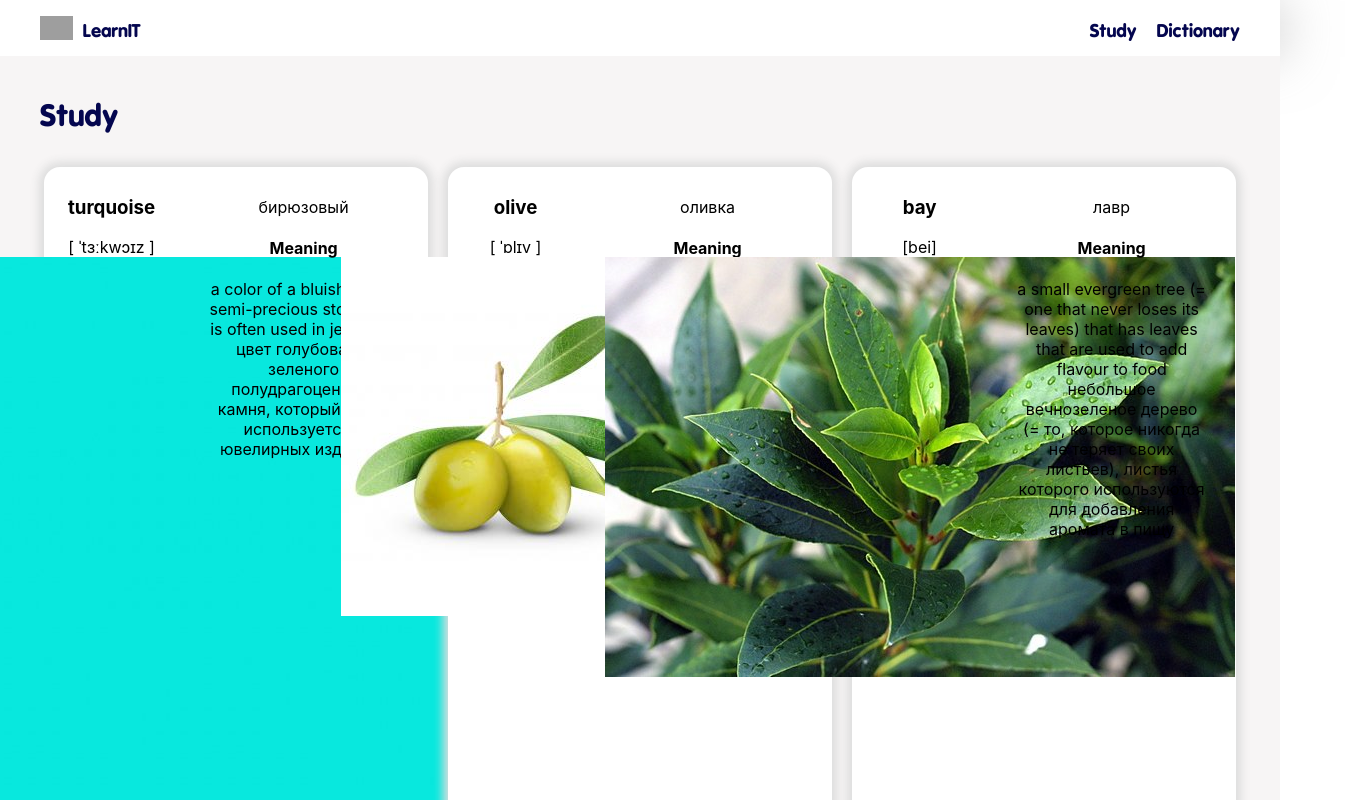
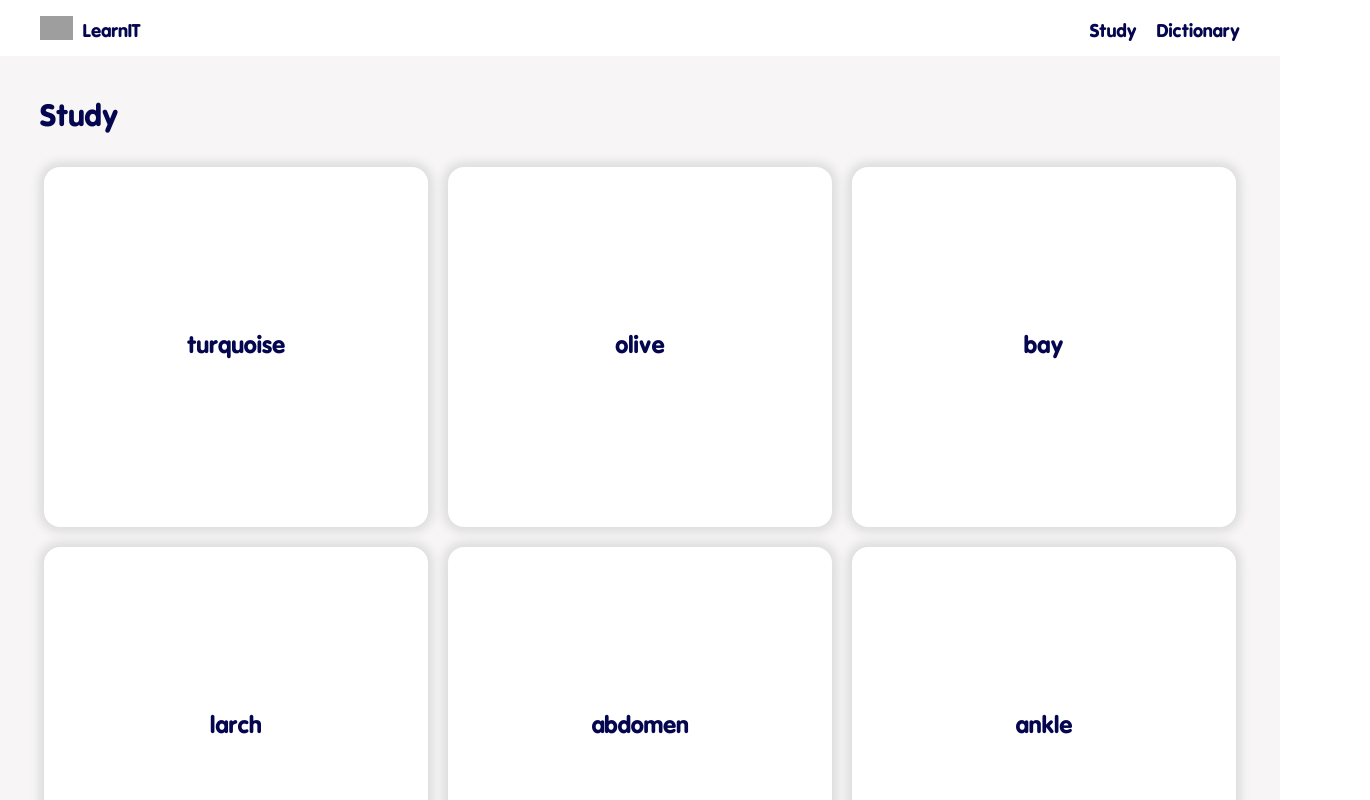
Before and after one commit to RomanovaCute/foreign-words-react, a React (Create React App) app in the folder app/: page / in a window 1280 px wide. Shown: the top 800 px of the page, 1370 px wide, since content can reach past the window. Built offline with nearby package versions, Linux system fonts and the light colour scheme; grey boxes are pictures that could not be loaded.

Commit message:
add: add flipping

```diff
--- a/app/src/components/card/card.jsx
+++ b/app/src/components/card/card.jsx
@@ -1,49 +1,115 @@
+import React, { useState } from 'react';
 import styled from 'styled-components'
+import { keyframes } from 'styled-components'
+
+const rotate = keyframes`
+  from {
+    transform: rotateY(0deg);
+  }
+
+  to {
+    transform: rotateY(180deg);
+  }
+`
 
 const CustomCard = styled.div`
     display: flex;
     width: 30%;
-    // position: absolute;
+    height: 360px;
     background: #fff;
     box-shadow: 0 0 10px 5px rgba(221, 221, 221, 1);
     border-radius: 16px;
+    cursor: pointer;
 `
 const WordBox = styled.div`
     display: flex;
     flex-direction: column;
-    padding: 10px;
-    width: 30%;
+    padding: 20px;
+    width: 40%;
     align-items: center;
+
+    img{
+        margin-top: 20px;
+        width: 70%;
+        border-radius: 20px;
+    }
 `
+
 const Transcript = styled.div`
     display: flex;
     flex-direction: column;
-    padding: 30px;
-    width: 50%;
+    padding: 20px;
+    width: 60%;
 `
 
+const TrueWordBox = styled.div`
+    display: flex;
+    width: 100%;
+    flex-direction: row;
+`
+
+const FalseWordBox = styled.div`
+    display: flex;
+    height: 350px;
+    width: 100%;
+    align-items: center;
+    font-family: 'Vag world bold';
+    font-size: 20px;
+    color: #04064f;
+
+    h3{
+        width: 100%;
+    }
+`
+
+const Meaning = styled.div`
+    display: flex;
+    flex-direction: column;
+    gap: 10px;
+    font-size: 0.85em;
+    text-align: justify;
+`
+
+
 function Card(props){
+    const {word, transcript, img, translate, engMeaning, ruMeaning} = props
+    const [flip, setFlip] = useState(true);
+
+    const handleClick = () => {
+        setFlip(flip => !flip)
+    }
+
+
     return (
-    <CustomCard>
-        <WordBox>
-            <h3 className="word">{props.word}</h3>
-            <span className="transcript">{props.transcript}</span>
-            <img className="photo" src={props.img}></img>
-        </WordBox>
-        <Transcript>
+    <CustomCard onClick={handleClick}>
+        {!flip &&
+        <TrueWordBox>
+            <WordBox>
+               <h3 className="word">{word}</h3>
+                <span className="transcript">{transcript}</span>
+                <img className="photo" src={img}></img>
+            </WordBox>
+            <Transcript>
             <div className="translate-box">
-                <span className="translation">{props.translate}</span>
+                <span className="translation">{translate}</span>
             </div>
-            <div className="meaning-box">
+            <Meaning>
                 <h4 className="meaning-title">Meaning</h4>
                 <div className="eng-meaning-box">
-                    <span className="eng-meaning">{props.engMeaning}</span>
+                    <span className="eng-meaning">{engMeaning}</span>
                 </div>
                 <div className="ru-meaning-box">
-                    <span className="ru-meaning">{props.ruMeaning}</span>
+                    <span className="ru-meaning">{ruMeaning}</span>
                 </div>
-            </div>
-        </Transcript>
+            </Meaning>
+            </Transcript>
+        </TrueWordBox>
+        }
+        {flip &&
+        <FalseWordBox>
+                <h3 className='word'>{word}</h3>
+        </FalseWordBox>
+        }
     </CustomCard>
     )
 }
```
